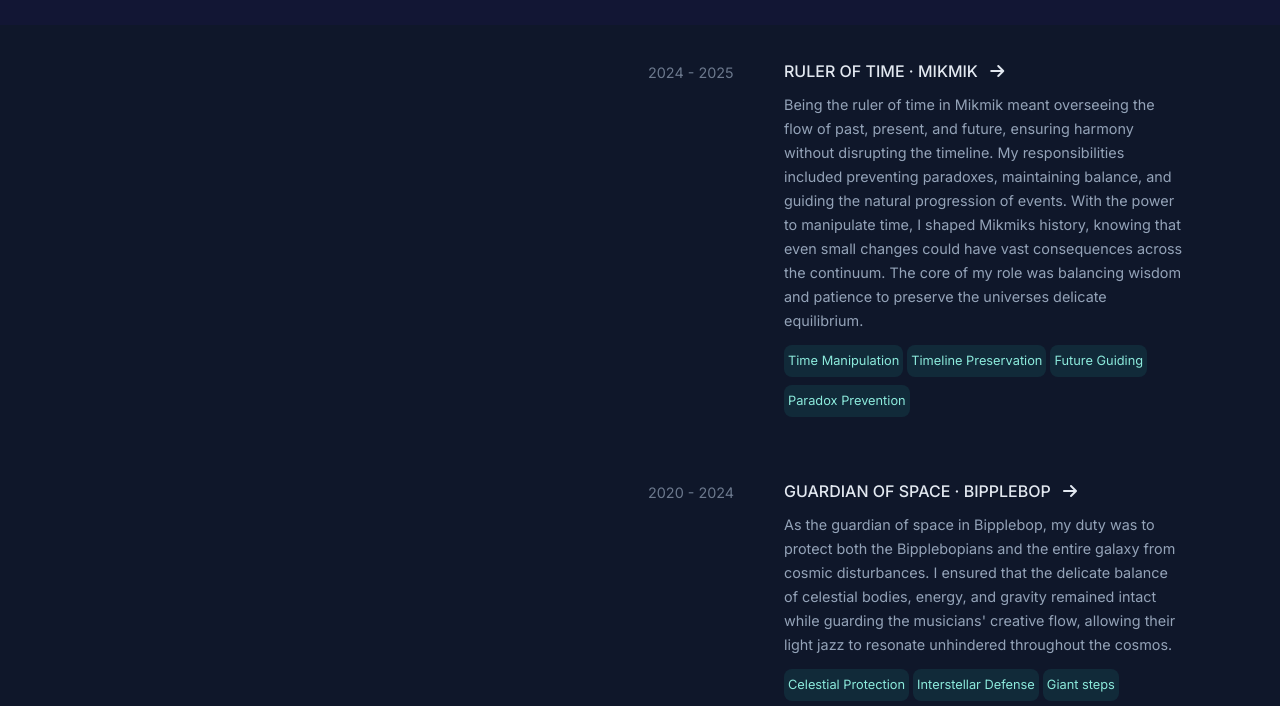
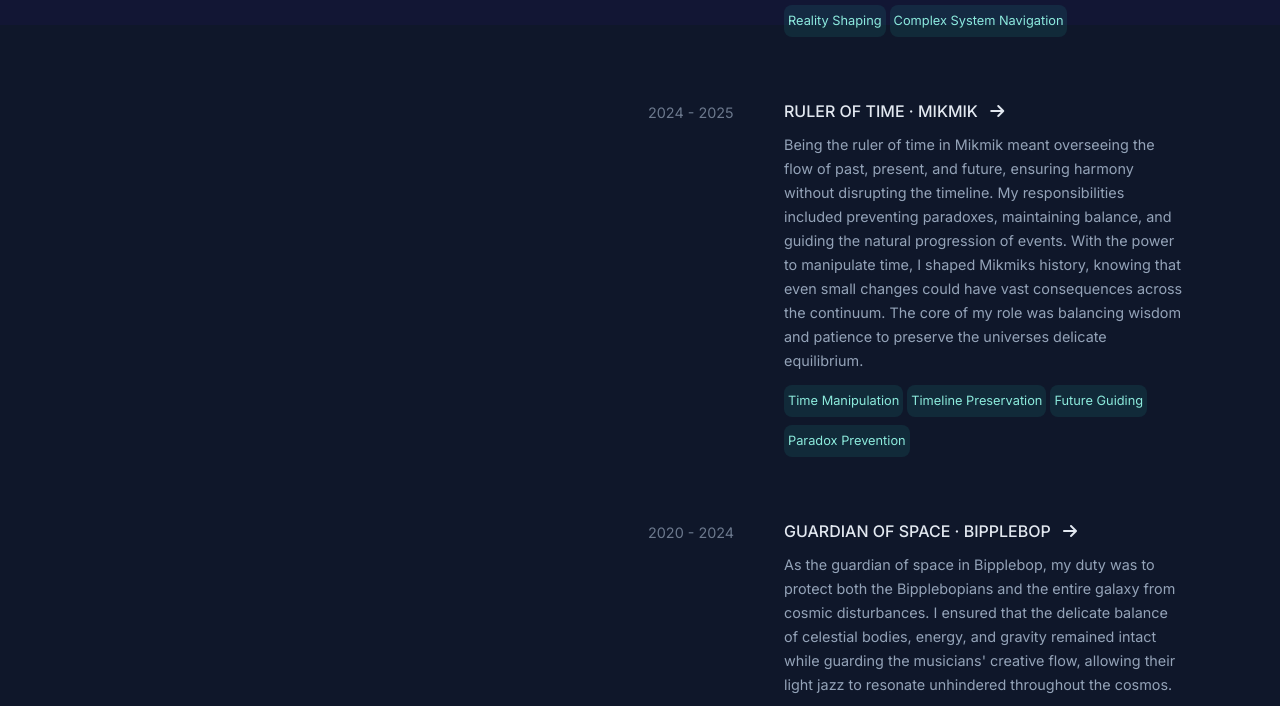
Before and after one commit to Rankantar/html-css-portfolio, a plain HTML site: page index.html in a window 1280 px wide. Shown: the part 775-1481 px from the top of the page. Drawn offline with Linux system fonts and the light colour scheme.

Commit message:
Update styles.css

```diff
--- a/styles.css
+++ b/styles.css
@@ -175,6 +175,12 @@ section h2,
 .anchor-text:hover {
     color: var(--color-accent);
 
+}
+
+#projects,
+#about,
+#experience {
+    padding-top: 20px;
 }
 
 .experience-contents,
```
